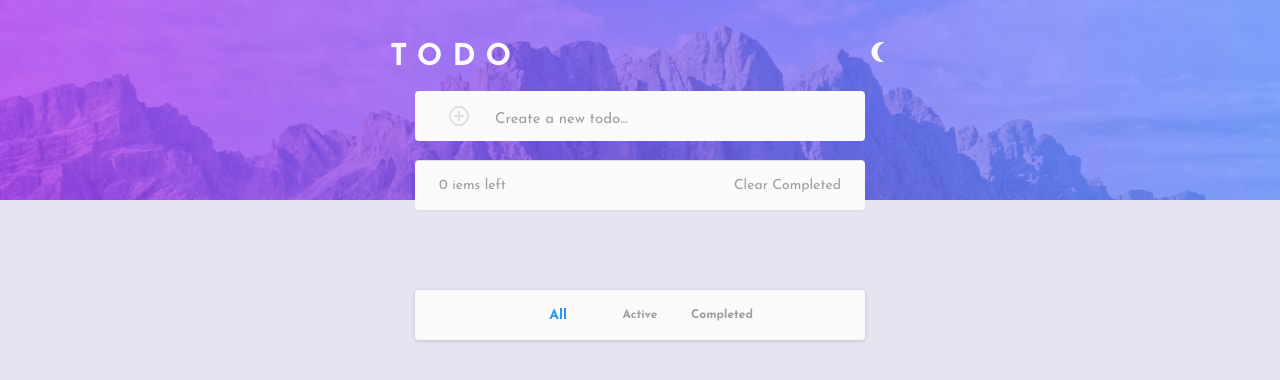
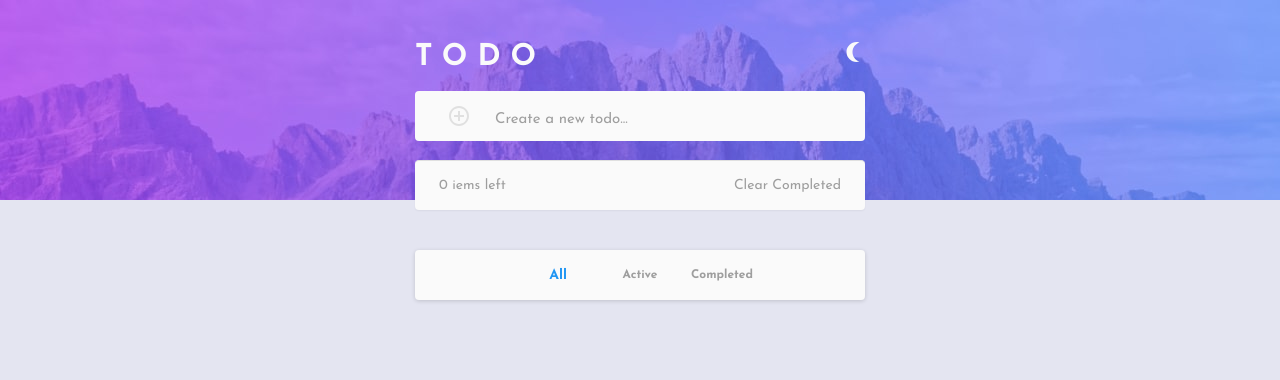
Before and after one commit to nargesghan/todo-using-mui, a React (Vite) app: page / in a window 1280 px wide. Shown: the top 380 px of the page. Built offline with nearby package versions, Linux system fonts and the light colour scheme.

Commit message:
fix(pageHEader): space sets between 2 elements.

```diff
--- a/package.json
+++ b/package.json
@@ -2,8 +2,11 @@
   "name": "todo-using-mui",
   "private": true,
   "version": "0.0.0",
+  "homepage": "https://nargesghan.github.io/todo-using-mui",
   "type": "module",
   "scripts": {
+    "predeploy": "npm run build",
+    "deploy": "gh-pages -d build",
     "dev": "vite",
     "build": "vite build",
     "lint": "eslint . --ext js,jsx --report-unused-disable-directives --max-warnings 0",
@@ -27,6 +30,7 @@
     "eslint-plugin-react": "^7.32.2",
     "eslint-plugin-react-hooks": "^4.6.0",
     "eslint-plugin-react-refresh": "^0.4.3",
+    "gh-pages": "^6.0.0",
     "vite": "^4.4.5"
   }
 }
--- a/src/components/BottomNavigation.jsx
+++ b/src/components/BottomNavigation.jsx
@@ -19,7 +19,7 @@ export default function SimpleBottomNavigation({ setDisplayOption }) {
       <Container
         sx={{
           backgroundColor: "primary.main",
-          marginTop: 5,
+          marginTop: 0,
           display: "flex",
           justifyContent: "center",
           height: 50,
--- a/src/components/PageHeader.jsx
+++ b/src/components/PageHeader.jsx
@@ -37,7 +37,7 @@ const PageHeader = ({setTasks,setDark,mode}) => {
             direction="row"
             justifyContent="space-between"
             alignItems="center"
-            maxWidth={'500px'}
+            maxWidth={'450px'}
             sx={{
               marginLeft: 'auto',
               marginRight: 'auto'}}
```
Also changed, not shown: 1 other file (tests, documents, lock files or other folders).
